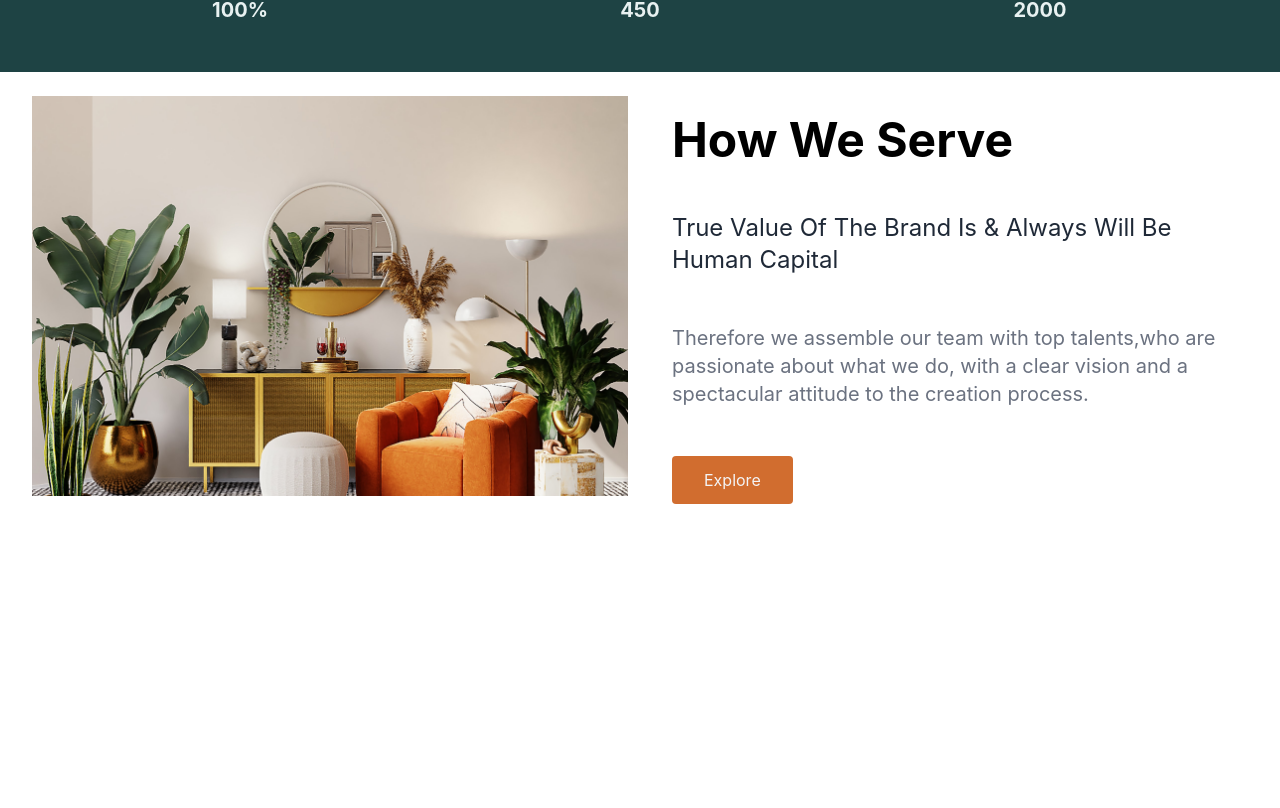
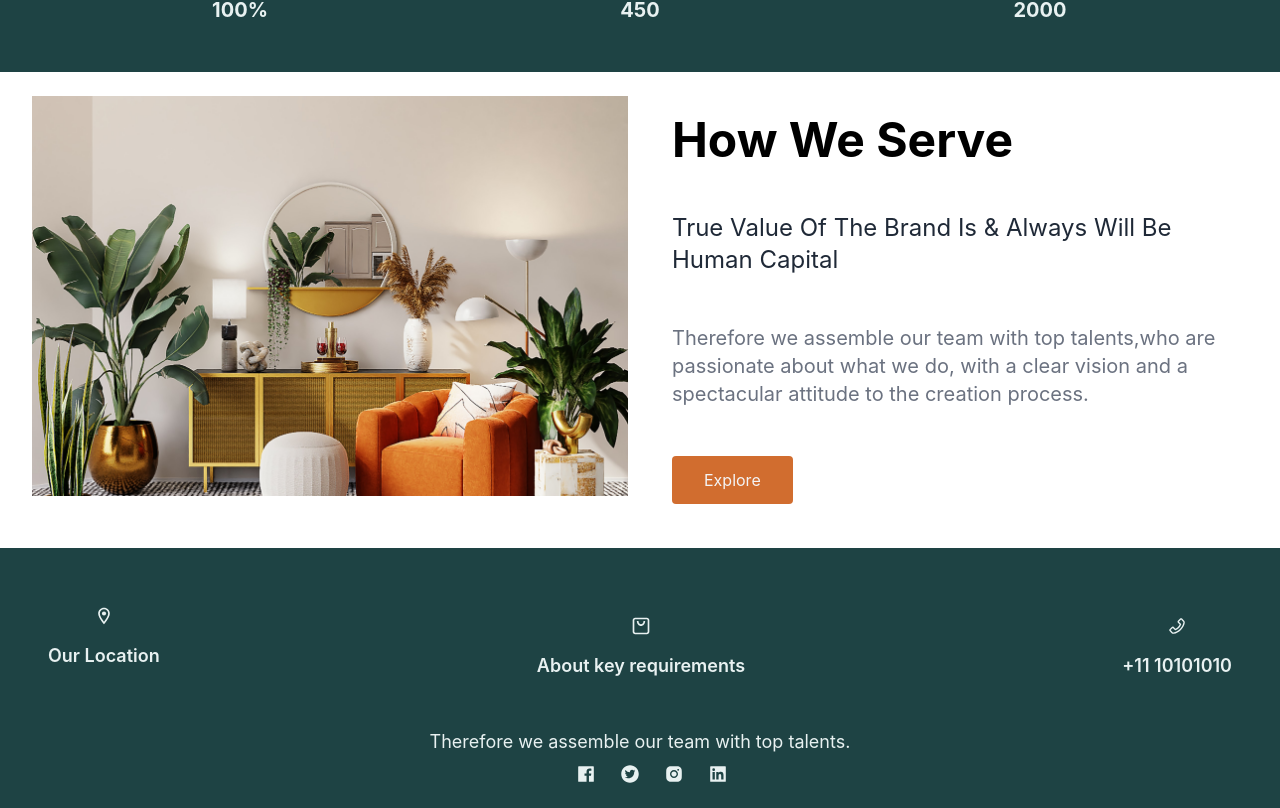
Before and after one commit to Dhruv-Gajjar/design-website, a Next.js app: page / in a window 1280 px wide. Shown: the part 728-1536 px from the top of the page. Before the commit the page ends 1276 px from the top, so only its background shows below. Built offline with nearby package versions, Linux system fonts and the light colour scheme.

Commit message:
created footer component

```diff
--- /dev/null
+++ b/components/Footer.jsx
@@ -0,0 +1,57 @@
+import { MdOutlineLocationOn } from "react-icons/md";
+import {
+    AiOutlinePhone,
+    AiFillTwitterCircle,
+    AiFillInstagram,
+    AiFillLinkedin,
+    AiFillFacebook,
+} from "react-icons/ai";
+import { CgShoppingBag } from "react-icons/cg";
+
+const Footer = () => {
+    return (
+        <>
+            <div className="bg-[#1e4344] text-[#e8f1f1] w-full p-12 md:flex items-center justify-between space-y-5">
+                <div className="flex flex-col items-center justify-center space-y-4">
+                    <i>
+                        <MdOutlineLocationOn size={20} />
+                    </i>
+
+                    <p className="text-lg font-semibold">Our Location</p>
+                </div>
+
+                <div className="flex flex-col items-center justify-center space-y-4">
+                    <i>
+                        <CgShoppingBag size={20} />
+                    </i>
+
+                    <p className="text-lg font-semibold">
+                        About key requirements
+                    </p>
+                </div>
+
+                <div className="flex flex-col items-center justify-center space-y-4">
+                    <i>
+                        <AiOutlinePhone size={20} />
+                    </i>
+
+                    <p className="text-lg font-semibold">+11 10101010</p>
+                </div>
+            </div>
+            <div className="bg-[#1e4344] text-[#e8f1f1] flex flex-col items-center justify-center space-x-6 pb-6">
+                <p className=" text-lg pb-2">
+                    Therefore we assemble our team with top talents.
+                </p>
+
+                <div className="flex items-center space-x-6">
+                    <AiFillFacebook size={20} />
+                    <AiFillTwitterCircle size={20} />
+                    <AiFillInstagram size={20} />
+                    <AiFillLinkedin size={20} />
+                </div>
+            </div>
+        </>
+    );
+};
+
+export default Footer;
--- a/pages/_app.js
+++ b/pages/_app.js
@@ -1,4 +1,5 @@
 import Navbar from "../components/Navbar";
+import Footer from "../components/Footer";
 import "../styles/globals.css";
 
 function MyApp({ Component, pageProps }) {
@@ -6,6 +7,7 @@
     <>
       <Navbar />
       <Component {...pageProps} />
+      <Footer />
     </>
   );
 }
```
